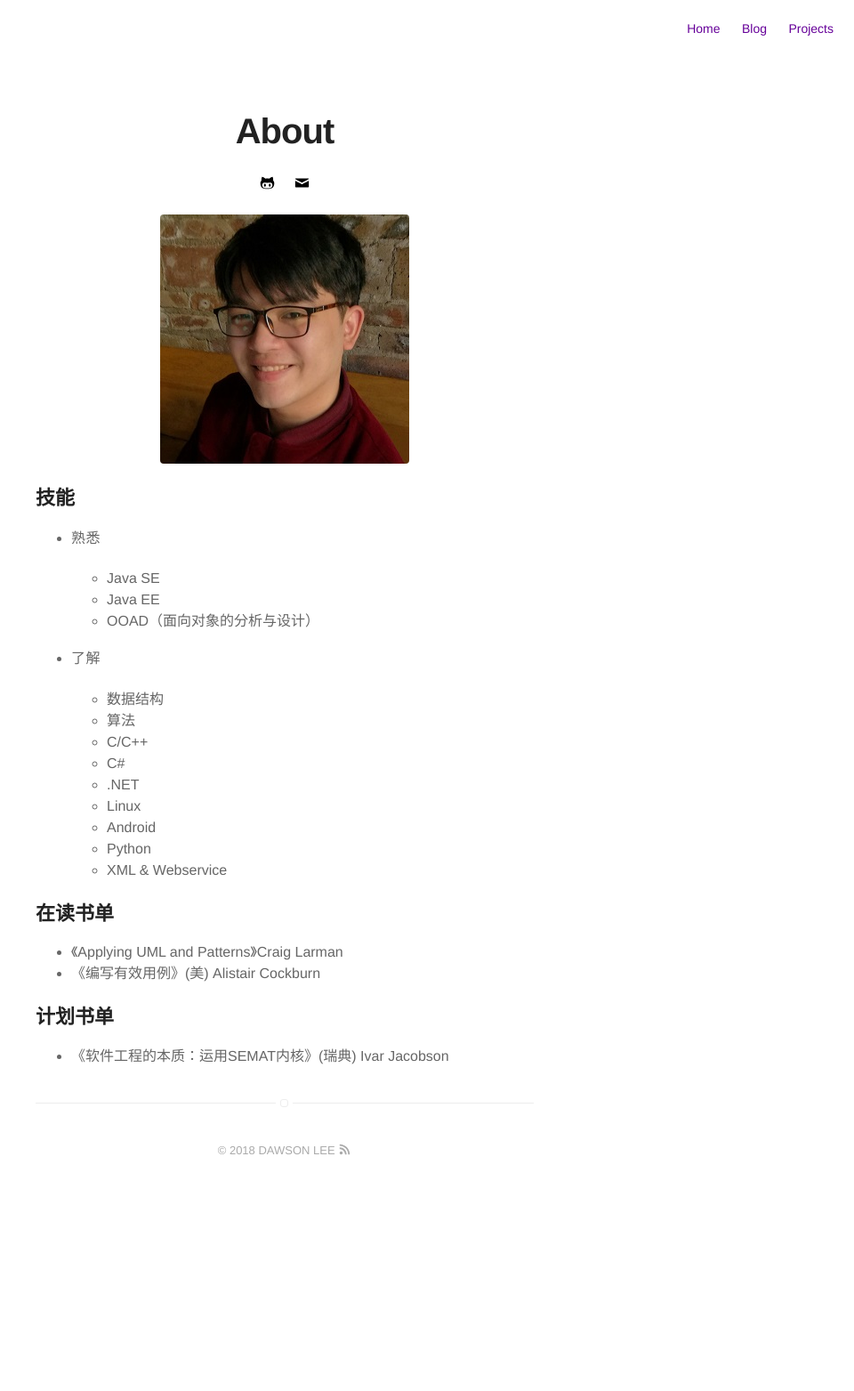
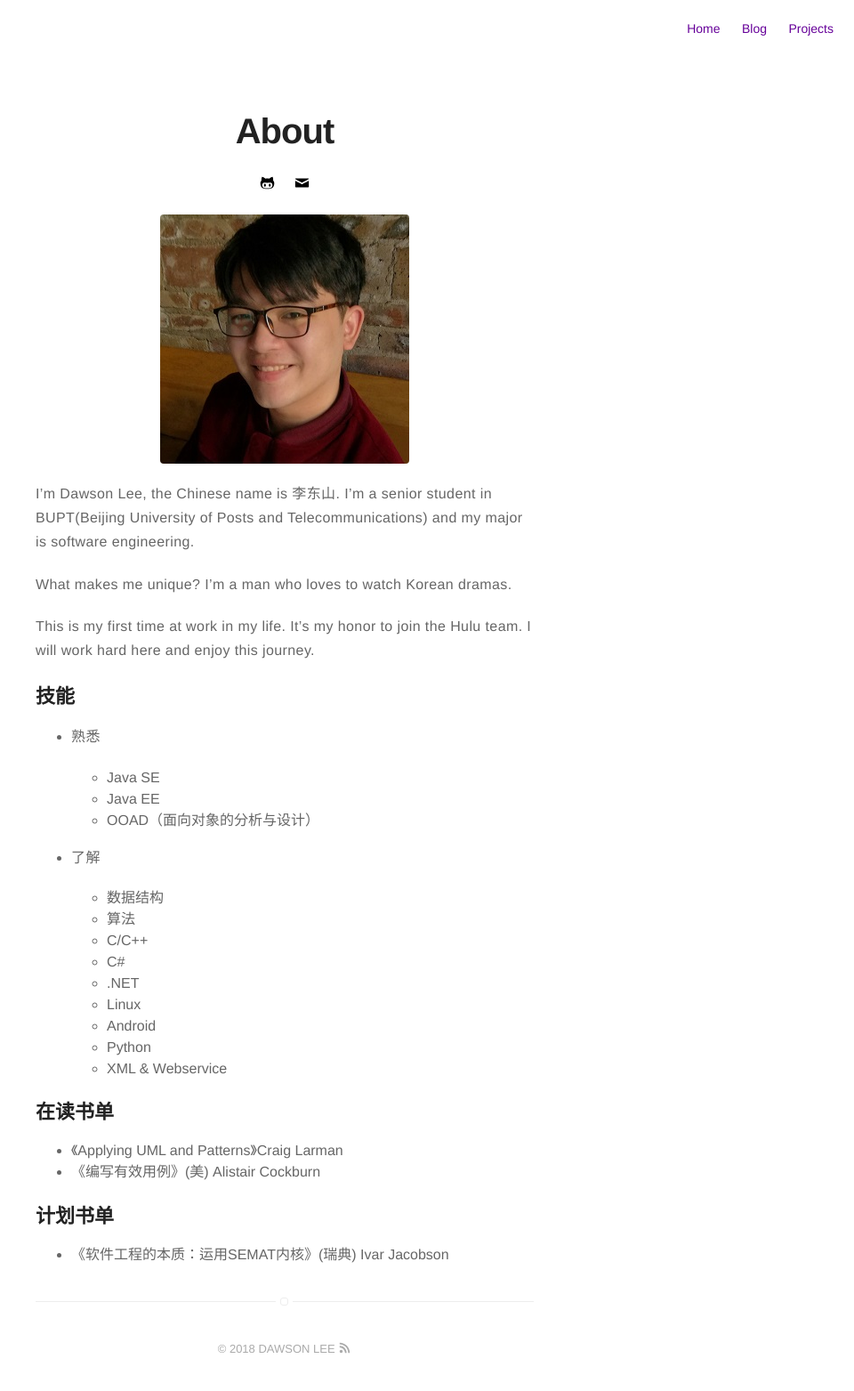
Before and after one commit to dawsonlee1790/dawsonlee1790.github.io, a Jekyll site: the page built from about.md, in a window 1280 px wide. Shown: the whole page at 89% size, without its empty margins (320-1280 px from the left). Built offline with Jekyll 4.4.1, drawn with Linux system fonts in a browser that asks for light colours; before the commit the page ends 1340 px from its top, so only the background shows below that.

Commit message:
自我介绍

```diff
--- a/about.md
+++ b/about.md
@@ -5,6 +5,15 @@ layout: page
 ---
 ![Profile Image]({{ site.url }}/assets/images/dd-portrait2.jpg)
 
+
+I'm Dawson Lee, the Chinese name is 李东山.
+I'm a senior student in BUPT(Beijing University of Posts and Telecommunications)
+and my major is software engineering.
+
+What makes me unique? I'm a man who loves to watch Korean dramas.
+
+This is my first time at work in my life. It's my honor to join the Hulu team.
+I will work hard here and enjoy this journey.
 
 ## 技能
 
```
